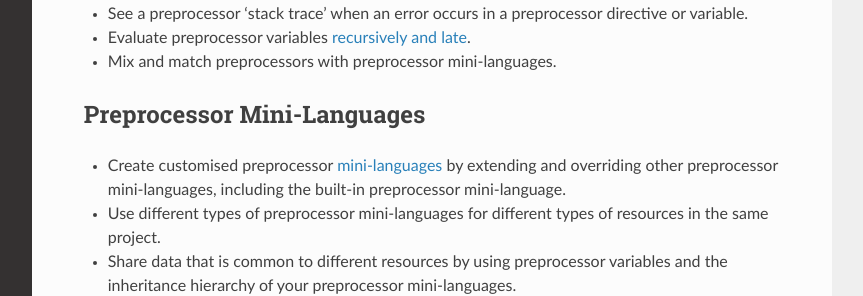
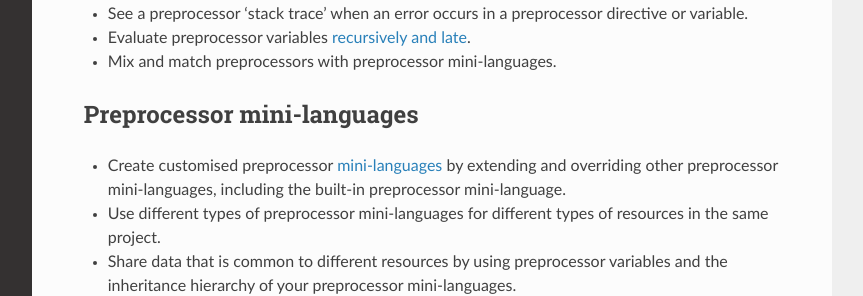
Before and after one commit to nre/Doxhooks, a Sphinx documentation site: the page built from docs/features.rst, in a window 1280 px wide and 1312 px high. Shown: the part 702-998 px from the top of the window, without its empty margins (268-1131 px from the left). Built offline with Sphinx 7.4.7 and the Read the Docs theme 2.0.0, drawn with Linux system fonts in a browser that asks for light colours.

Commit message:
Format docs subheadings to sentence case

```diff
--- a/docs/examples/copy_a_file.rst
+++ b/docs/examples/copy_a_file.rst
@@ -2,7 +2,7 @@
 ###########
 
 
-Directories and Files
+Directories and files
 *********************
 
 * :ref:`copy_a_file_example_py`
--- a/docs/examples/insert_a_file.rst
+++ b/docs/examples/insert_a_file.rst
@@ -2,7 +2,7 @@
 #############
 
 
-Directories and Files
+Directories and files
 *********************
 
 * :ref:`insert_a_file_example_py`
--- a/docs/examples/preprocessor_variables.rst
+++ b/docs/examples/preprocessor_variables.rst
@@ -2,7 +2,7 @@
 ######################
 
 
-Directories and Files
+Directories and files
 *********************
 
 * :ref:`preprocessor_variables_example_py`
--- a/docs/features.rst
+++ b/docs/features.rst
@@ -29,7 +29,7 @@
 * Mix and match preprocessors with preprocessor mini-languages.
 
 
-Preprocessor Mini-Languages
+Preprocessor mini-languages
 ***************************
 
 * Create customised preprocessor `mini-languages <mini-language>`:term: by extending and overriding other preprocessor mini-languages, including the built-in preprocessor mini-language.
```
Also changed, not shown: 1 other file.
